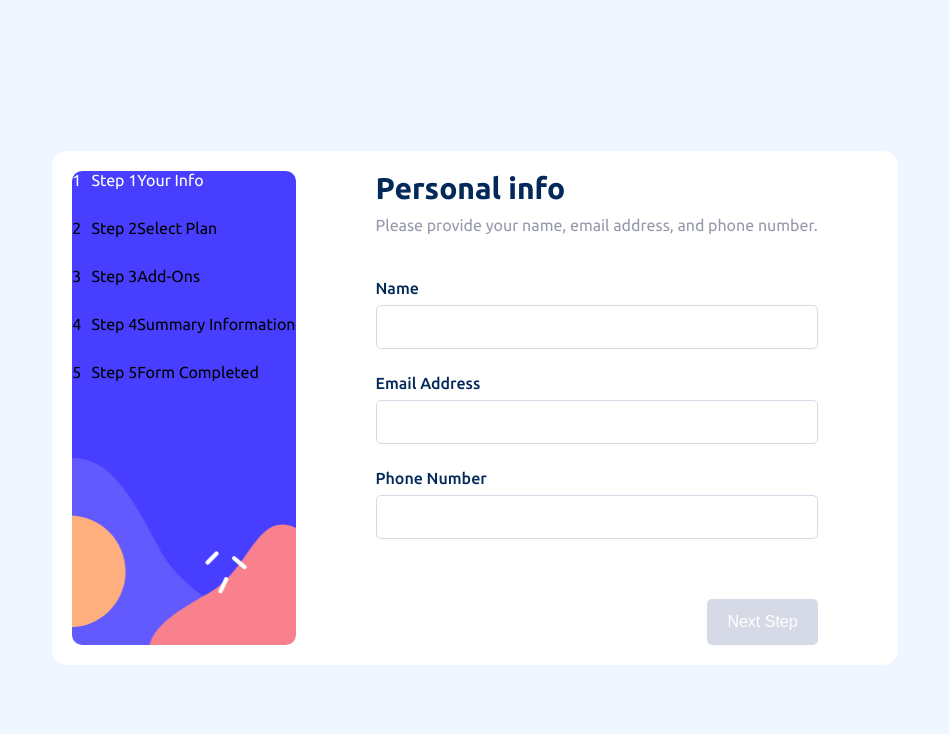
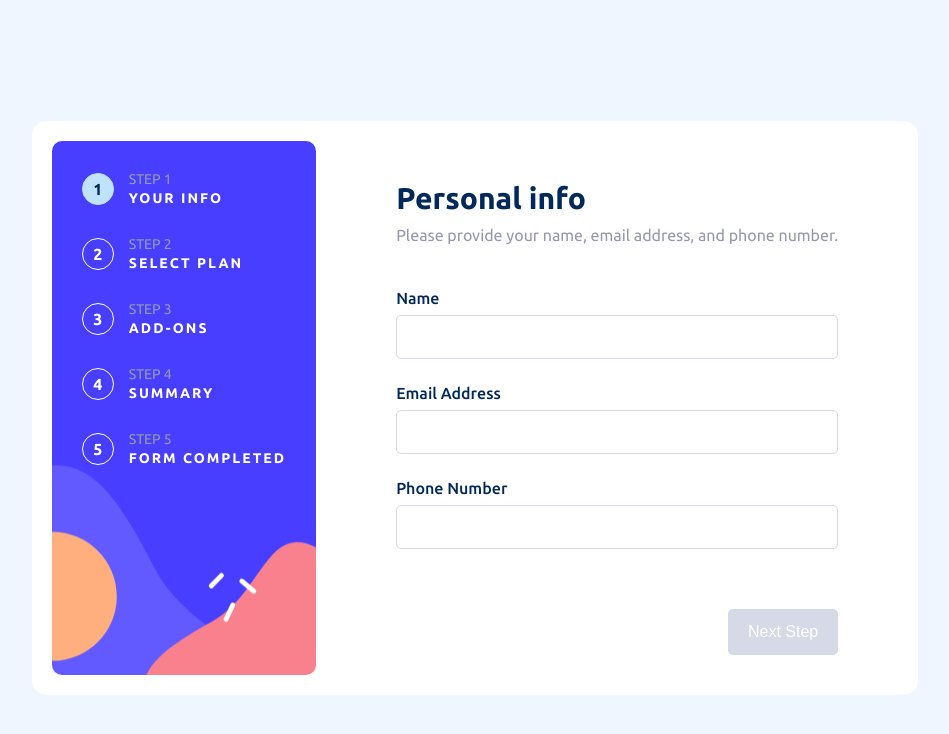
Before and after one commit to mehmetbacik/multi-step-form, a Vue app: page / in a window 1280 px wide. Shown: the top 734 px of the page, without its empty margins (165-1114 px from the left). Built offline with nearby package versions, Linux system fonts and the light colour scheme.

Commit message:
Update
Updated for progress-bar.

```diff
--- a/src/assets/css/styles.css
+++ b/src/assets/css/styles.css
@@ -30,6 +30,8 @@ body {
 .your-info {
   margin-left: 60px;
   margin-right: 60px;
+  margin-top: 40px;
+  margin-bottom: 20px;
 }
 
 .your-info .headline {
@@ -135,17 +137,58 @@ body {
   background-size: cover;
   background-repeat: no-repeat;
   border-radius: 10px;
+  padding: 30px;
 }
 
 .progress-bar .steps {
   text-align: center;
   display: flex;
   align-items: center;
-  gap: 10px;
+  gap: 15px;
 }
 
 .progress-bar .steps.active {
-  color: white;
+  color: var(--white);
+}
+
+.progress-bar .steps .step-headline {
+  display: flex;
+  align-items: flex-start;
+  flex-direction: column;
+  gap: 3px;
+}
+
+.progress-bar .steps .step-headline .step-label {
+  text-transform: uppercase;
+  font-size: 14px;
+  color: var(--cool-gray);
+}
+
+.progress-bar .steps .step-headline .step-title {
+  text-transform: uppercase;
+  font-size: 14px;
+  color: var(--white);
+  font-weight: bold;
+  letter-spacing: 2px;
+}
+
+.progress-bar .steps .step-number {
+  display: flex;
+  align-items: center;
+  justify-content: center;
+  border: solid 1px var(--white);
+  background-color: transparent;
+  color: var(--white);
+  font-weight: bold;
+  border-radius: 100%;
+  width: 30px;
+  height: 30px;
+}
+
+.progress-bar .steps.active .step-number {
+  border: solid 1px var(--light-blue);
+  background-color: var(--light-blue);
+  color: var(--marine-blue);
 }
 /*ProgressBar*/
 
--- a/src/components/FormMain.vue
+++ b/src/components/FormMain.vue
@@ -40,7 +40,7 @@ export default {
         { number: 1, label: "Step 1", title: "Your Info" },
         { number: 2, label: "Step 2", title: "Select Plan" },
         { number: 3, label: "Step 3", title: "Add-Ons" },
-        { number: 4, label: "Step 4", title: "Summary Information" },
+        { number: 4, label: "Step 4", title: "Summary" },
         { number: 5, label: "Step 5", title: "Form Completed" },
       ],
     };
```
